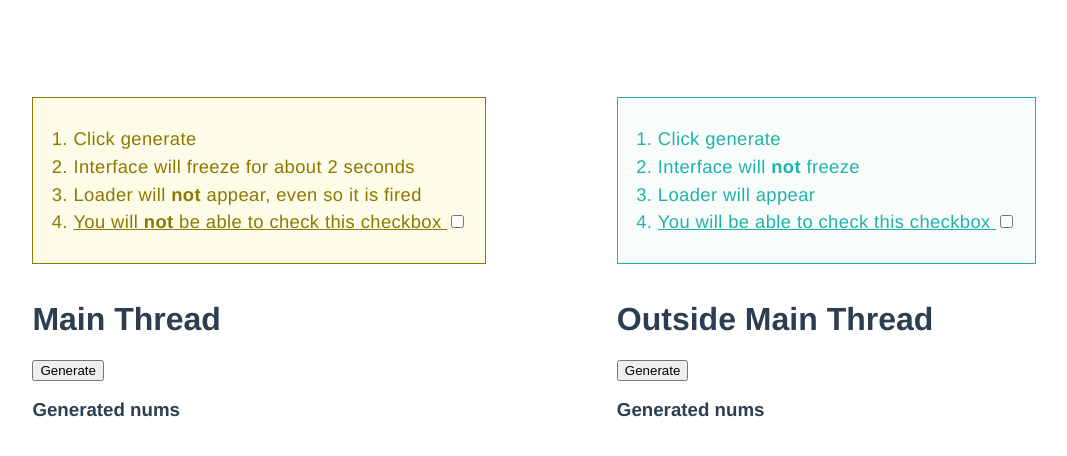
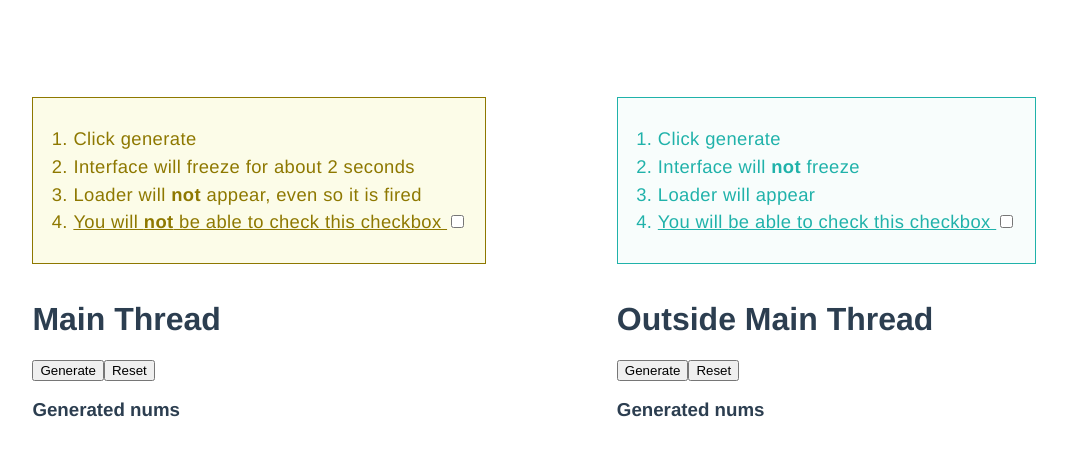
Before and after one commit to adamorlowskipoland/vue-off-main-thread-architecture, a Vue app: page / in a window 1280 px wide. Shown: the top 456 px of the page, without its empty margins (106-1173 px from the left). Built offline with nearby package versions, Linux system fonts and the light colour scheme.

Commit message:
refactor

```diff
--- a/src/components/MainThread.vue
+++ b/src/components/MainThread.vue
@@ -2,6 +2,7 @@
   <div>
     <h1>Main Thread</h1>
     <button class="btn" @click="generate">Generate</button>
+    <button class="btn" @click="nums = []">Reset</button>
     <generated-nums :nums="nums"/>
   </div>
 </template>
--- a/src/components/OffMainThread.vue
+++ b/src/components/OffMainThread.vue
@@ -2,6 +2,7 @@
   <div>
     <h1>Outside Main Thread</h1>
     <button class="btn" @click="generate">Generate</button>
+    <button class="btn" @click="nums = []">Reset</button>
     <generated-nums :nums="nums"/>
   </div>
 </template>
```
